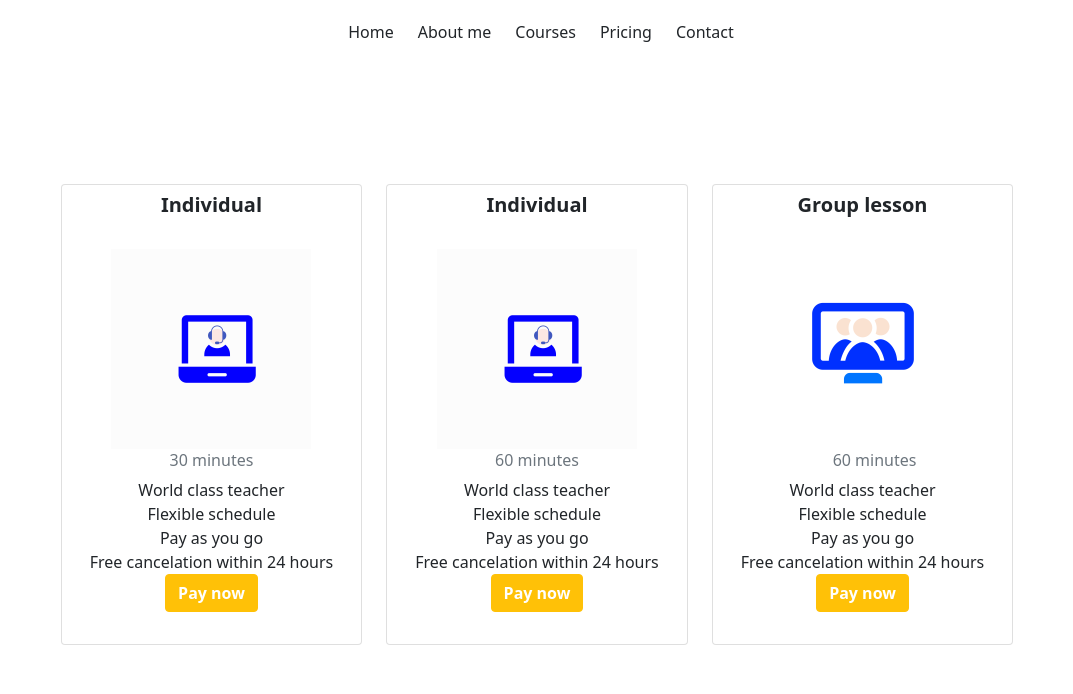
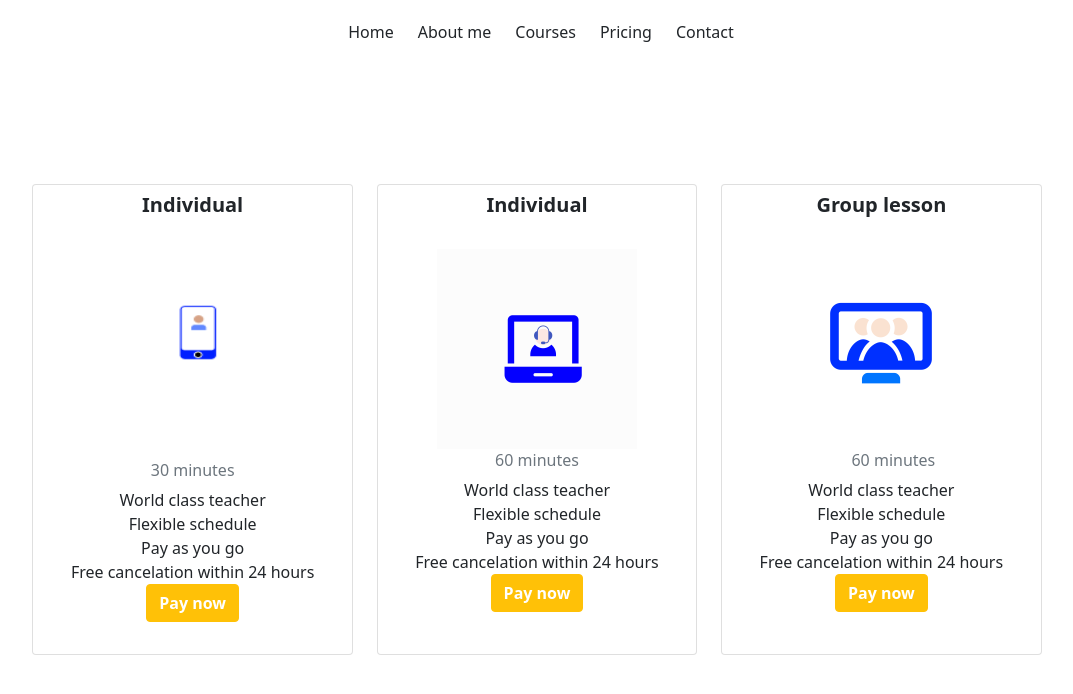
Before and after one commit to shar27/teaching-esl, a Next.js app: page /Pricing in a window 1280 px wide. Shown: the top 694 px of the page, without its empty margins (103-1176 px from the left). Built offline with nearby package versions, Linux system fonts and the light colour scheme.

Commit message:
new stuff

```diff
--- a/pages/Pricing.js
+++ b/pages/Pricing.js
@@ -11,15 +11,15 @@ function Pricing() {
 <br/>
 <br/>
 <br/>
-<div className="container d-flex justify-content-center mt-4">
+<div className="container d-flex justify-content-center mt-4 ">
 <div className="row">
-<div className="card col text-center">
+<div className="card col text-center ">
 <h5 className="card-title text-center fw-bold p-2">Individual</h5>
   <div className="card-body">
   <Image
-        src="/singlecallnew.png"
-        width = "200"
-        height ="200"
+        src="/phone.png"
+        width = "300"
+        height ="240"
     />
     <h6 className="card-subtitle mb-2 text-muted">30 minutes</h6>
     <ul className="list-unstyled">
@@ -33,8 +33,8 @@ function Pricing() {
     </ul>
   </div>
 </div>
-<div className="card col ms-4 text-center">
-<h5 className="card-title text-center fw-bold p-2">Individual</h5>
+<div className="card col ms-4 text-center ">
+<h5 className="card-title text-center fw-bold p-2 ">Individual</h5>
   <div className="card-body">
   <Image
         src="/singlecallnew.png"
@@ -54,7 +54,7 @@ function Pricing() {
   </div>
 </div>
 
-<div className="card col ms-4 text-center">
+<div className="card col ms-4 text-center ">
 <h5 className="card-title text-center fw-bold p-2">Group lesson</h5>
   <div className="card-body">
     <Image
```
Also changed, not shown: public/phone.png (added).
